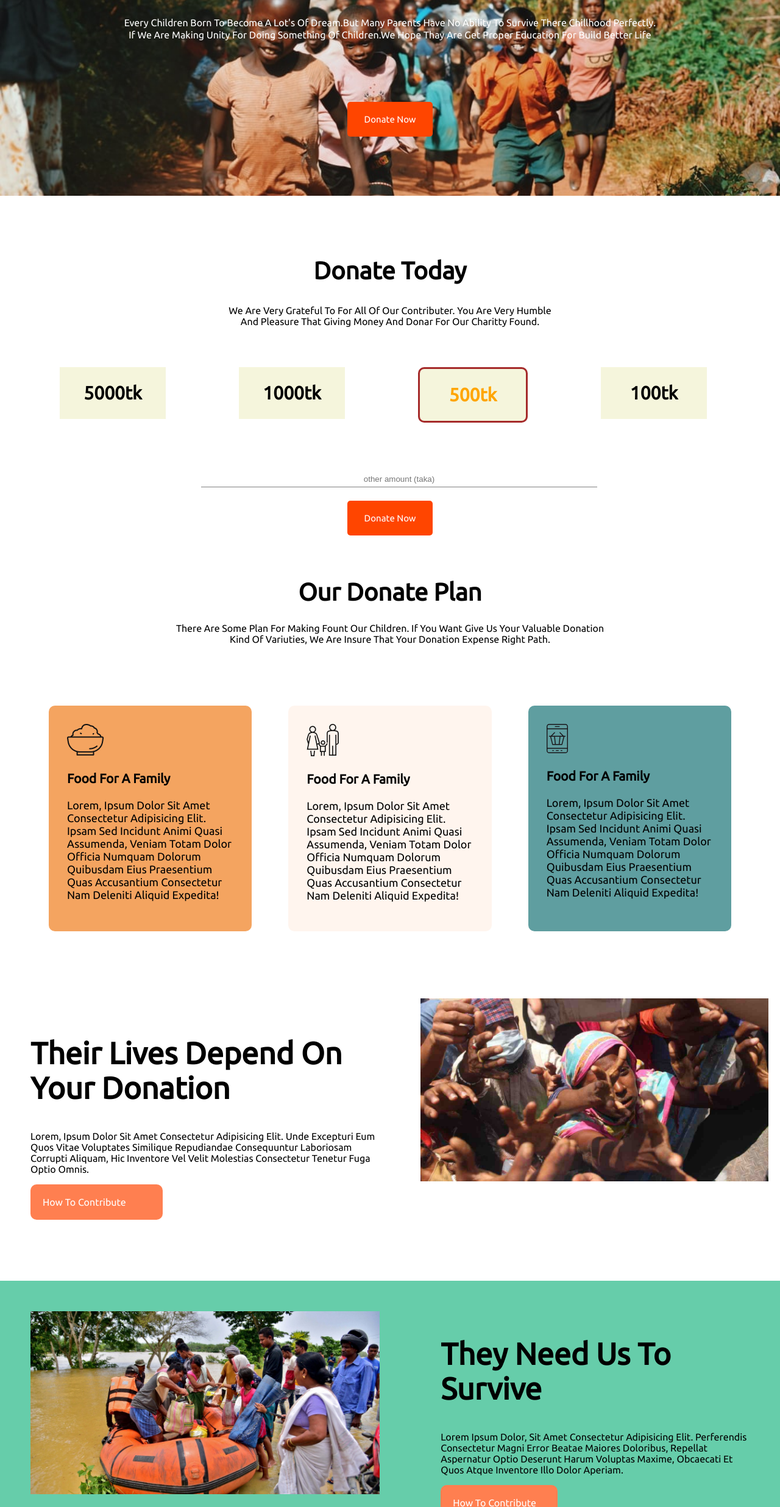
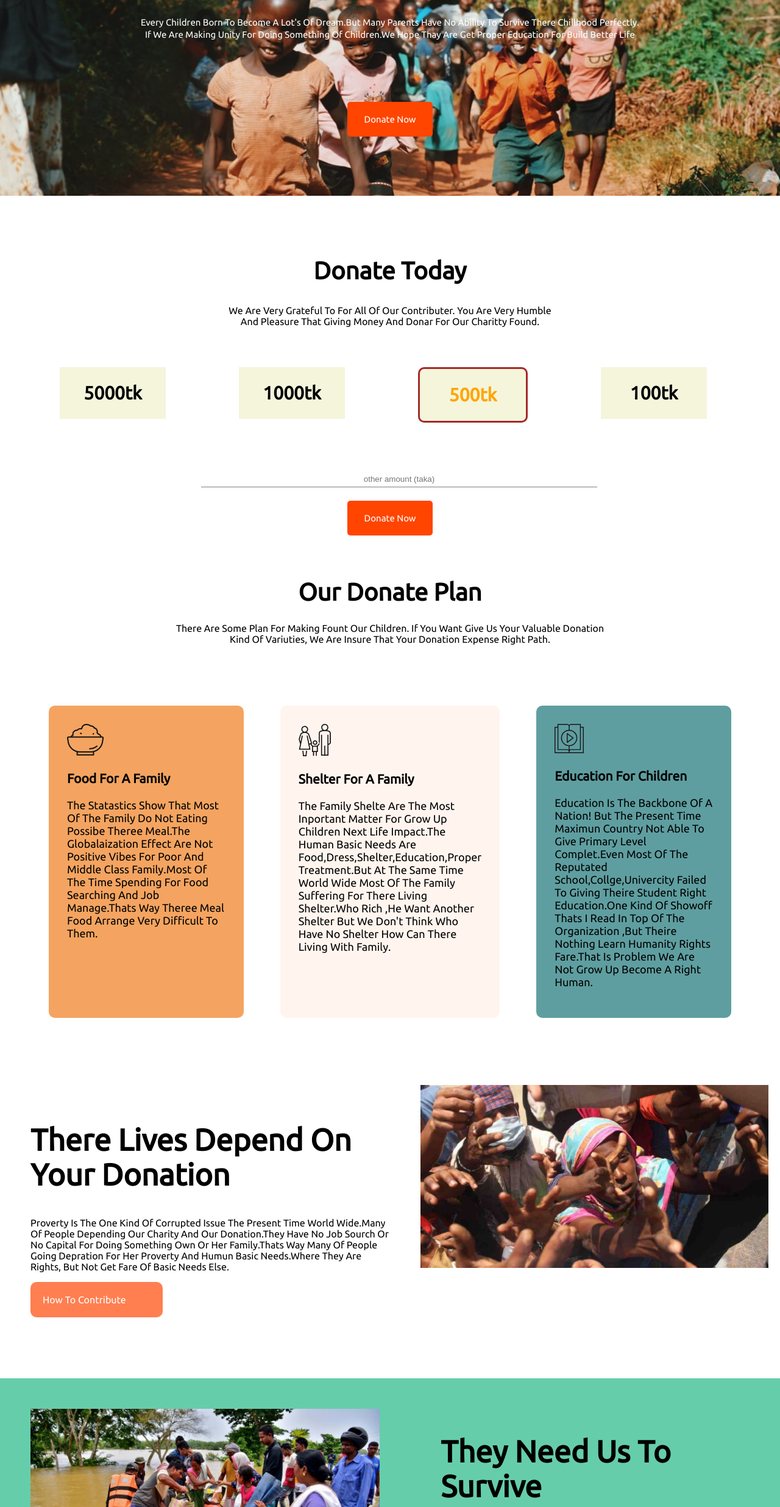
Before and after one commit to cityhawkar/first-assingment, a plain HTML site: page index.html in a window 1280 px wide. Shown: the part 329-2800 px from the top of the page at 61% size. Drawn offline with Linux system fonts and the light colour scheme.

Commit message:
finally done my first assingment

```diff
--- a/index.html
+++ b/index.html
@@ -14,7 +14,7 @@
 <body>
        <section class="container">
                 <div class="header">
-                            <h1>save the children,save tha world,make there future happy!!</h1>
+                        <h1>save the children,save tha world,make theire future happy!!</h1>
                         <p>every children born to become a lot's of dream.but many parents have no ability to survive there chillhood perfectly. <br> if we are making unity for doing something of children.we hope thay are get proper education for build better life
                         </p>
                         </div>
@@ -22,12 +22,15 @@
                     <a href="">donate now</a>
                 </div>
        </section>
+
+
        <section class="list-container">
 
                <div class="container-tow">
                         <h1>donate today</h1>
                         <p>we are very grateful to for all of our contributer. you are very humble <br> and pleasure that giving money and donar for our charitty found. </p>
                </div>
+
                <div class="list-item">
                         <ul>
                         <li>100tk</li>
@@ -36,38 +39,48 @@
                         <li>5000tk</li>
                         </ul>
                 </div>
+
                 <div class="underline">
                         <input type="text" placeholder="other amount (taka)">
                 </div>
+
        </section>
+
+
                 <div class="button">
                         <a href="">donate now</a>
                 </div>
+
                 <div class="plan">
                         <h1>our donate plan</h1>
                         <p>there are some plan for making fount our children. if you want give us your valuable donation <br> kind of variuties,  we are insure that your donation expense right path. </p>
                 </div>
+
        <section class="donate-plan">
                 <div class="diffrent">
                         <img src="icons/food.png" alt="">
                         <h3>food for a family</h3>
-            <p>Lorem, ipsum dolor sit amet consectetur adipisicing elit. Ipsam sed incidunt animi quasi assumenda, veniam totam dolor officia numquam dolorum quibusdam eius praesentium quas accusantium consectetur nam deleniti aliquid expedita!</p>
+                        <p>the statastics show that most of the family do not eating possibe theree meal.the globalaization effect are not positive vibes for poor and middle class family.most of the time spending for food searching and job manage.thats way theree meal food arrange very difficult to them.</p>
                 </div>
+
                 <div class="diffrent-one">
                         <img src="icons/shelter.png" alt="">
-            <h3>food for a family</h3>
-            <p>Lorem, ipsum dolor sit amet consectetur adipisicing elit. Ipsam sed incidunt animi quasi assumenda, veniam totam dolor officia numquam dolorum quibusdam eius praesentium quas accusantium consectetur nam deleniti aliquid expedita!</p>
+                        <h3>shelter for a family</h3>
+                        <p>the family shelte are the most inportant matter for grow up children next life impact.the human basic needs are food,dress,shelter,education,proper treatment.but at the same time world wide most of the family suffering for there living shelter.who rich ,he want another shelter but we don't think who have no shelter how can there living with family.</p>
                 </div>
+
                 <div class="diffrent-tow">
-            <img src="icons/icon11.svg" alt="">
-            <h3>food for a family</h3>
-            <p>Lorem, ipsum dolor sit amet consectetur adipisicing elit. Ipsam sed incidunt animi quasi assumenda, veniam totam dolor officia numquam dolorum quibusdam eius praesentium quas accusantium consectetur nam deleniti aliquid expedita!</p>
+                        <img src="icons/icon6.svg" alt="">
+                        <h3>education for children</h3>
+                        <p>education is the backbone of a nation! but the present time maximun country not able to give primary level complet.even most of the reputated school,collge,univercity failed to giving theire student right education.one kind of showoff thats i read in top of the organization ,but theire nothing learn humanity rights fare.that is problem we are not grow up become a right human.</p>
                 </div>
        </section>
+
+
        <section id="photos">
                 <div class="left-site">
-            <h1>their lives depend on your donation</h1>
-            <p>Lorem, ipsum dolor sit amet consectetur adipisicing elit. Unde excepturi eum quos vitae voluptates similique repudiandae consequuntur laboriosam corrupti aliquam, hic inventore vel velit molestias consectetur tenetur fuga optio omnis.</p>
+                        <h1>there lives depend on your donation</h1>
+                        <p>proverty is the one kind of corrupted issue the present time world wide.many of people depending our charity and our donation.they have no job sourch or no capital for doing something own or her family.thats way many of people going depration for her proverty and humun basic needs.where they are rights, but not get fare of basic needs else.</p>
                         <a class="contribute-button" href="">how to contribute</a>
                 </div>
 
@@ -75,30 +88,38 @@
                         <img style="height: 300px;" src="images/donation8.jpg" alt="">
                 </div>
        </section>
+
+
        <section id="photos-tow">
                 <div class="right-last">
                         <img style="height:300px;" src="images/donation5.jpg" alt="">
                 </div>
+
                 <div class="left-last">
                         <h1>they need us to survive</h1>
-            <p>Lorem ipsum dolor, sit amet consectetur adipisicing elit. Perferendis consectetur magni error beatae maiores doloribus, repellat aspernatur optio deserunt harum voluptas maxime, obcaecati et quos atque inventore illo dolor aperiam.</p>
+                        <p>every man deserve they are human basic needs for living peacefully.we should something doing this kind of people. man is man for.proverty is not a sin it's a global libilities.global situation when bad impact on economics sourch badly some of country and goverment block there supply chain business ,imported taxs on product and create economics related illegal law.we should we live for human.and lastly ensure given charity and donation.  </p>
                         <a class="contribute-button" href="">how to contribute</a>
                 </div>
+
        </section>
+
+
        <section>
                <div class="finished-one">
                         <h1>get my updates</h1>
-            <p>Lorem ipsum dolor sit amet consectetur adipisicing elit. Nobis necessitatibus nulla libero ut quae <br> nostrum nesciunt! Fuga veniam consectetur veritatis in provident, consequatur omnis enim.</p>
+                        <p>all of our work paln and charity or donation notification you will get early when you first time support us and something donet.we glad of our honarable contributer and organization member that we publishd every weekly ,monthly and yearly statement see our website landing page.</p>
                </div>
+
                <div class="finished">
                         <input type="text" placeholder="email">
                         <button>subscribe</button>
                </div>
        </section>
 
+
 </body>
 <footer>
                         <i><h2 style="color:tomato; font-size:50px">be humble</h2></i>
-    <p>all right reserved cityhawker authority,since 2010 iso licenced passed.|</p>
+                        <p> <strong>&copy;</strong>cityhawker authority inc,all right reserved,since 2010 iso licenced passed|</p>
 </footer>
 </html>
--- a/style.css
+++ b/style.css
@@ -1,5 +1,4 @@
 body{
-
     font-family: 'Josefin Sans', sans-serif;
     font-family: 'Roboto Slab', serif;
     font-family: 'Ubuntu', sans-serif;
@@ -20,14 +19,13 @@ body{
     margin-top: 150px;
     margin-left: 80px;
     margin-right: 80px;
-
 }
 .container p{
     color: #fff;
     text-align: center;
-    font-weight: 400;
+    font-size: 15px;
     line-height: 20px;
-
+    margin-bottom: 20px;
 }
 .button{
     text-align: center;
@@ -43,10 +41,8 @@ body{
     text-decoration: none;
     color: #fff;
 }
-
 .container-tow{
     text-align: center;
-
 }
 .container-tow h1{
     font-size: 40px;
@@ -76,7 +72,6 @@ ul li{
 .plan h1{
     font-size: 40px;
 }
-
 .donate-plan{
     display: flex;
     margin: 50px;
@@ -106,13 +101,10 @@ ul li{
 }
 #photos{
     display: flex;
-
-
 }
 .left-site{
     width: 50%;
     padding: 50px;
-
 }
 .right-site{
     width: 50%;
@@ -125,7 +117,6 @@ ul li{
     display: flex;
     margin-top: 50px;
     background-color: mediumaquamarine;
-
 }
 .left-last{
     width: 50%;
```
Lines whose indentation alone changed are shown as unchanged.
